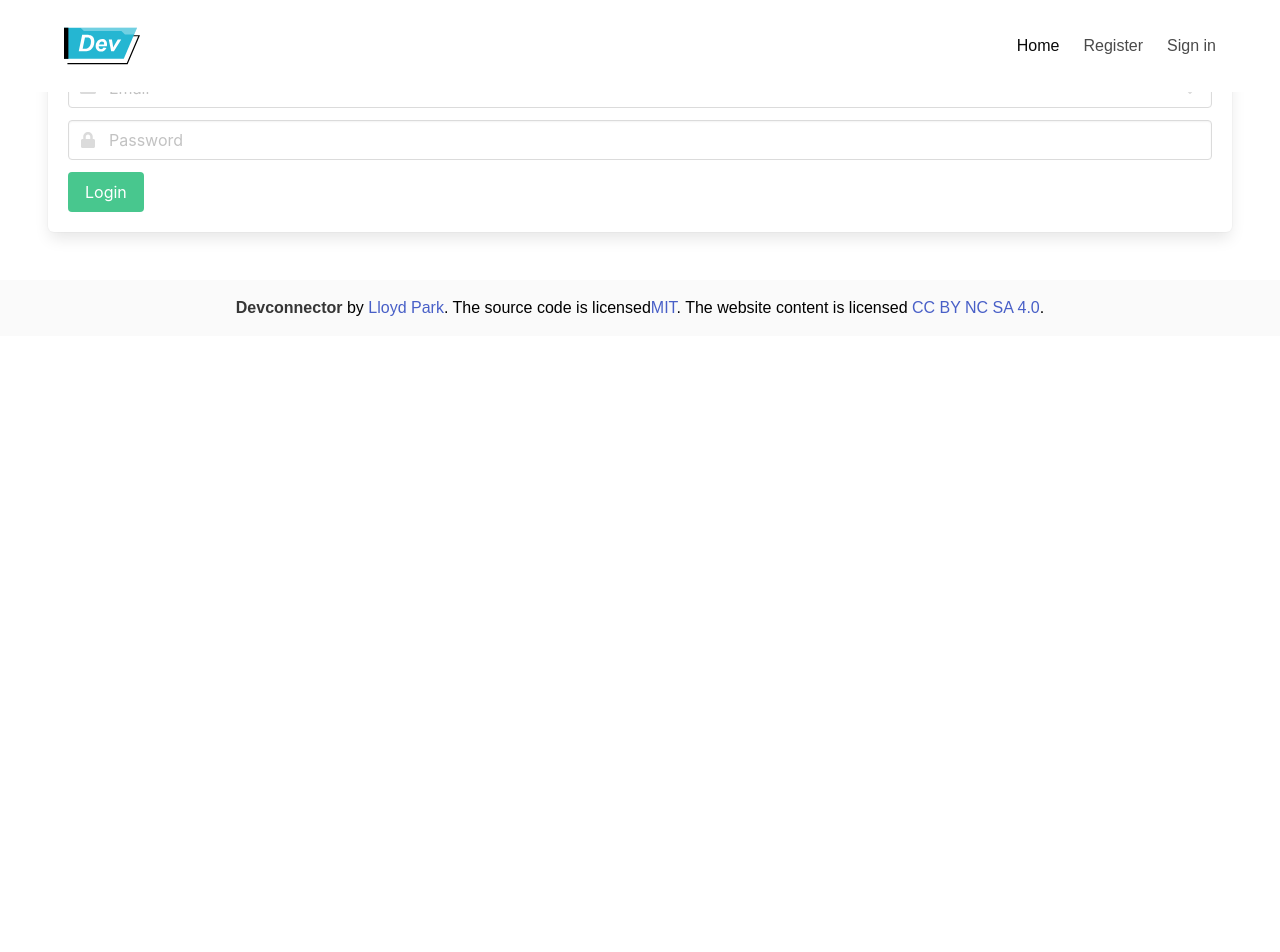
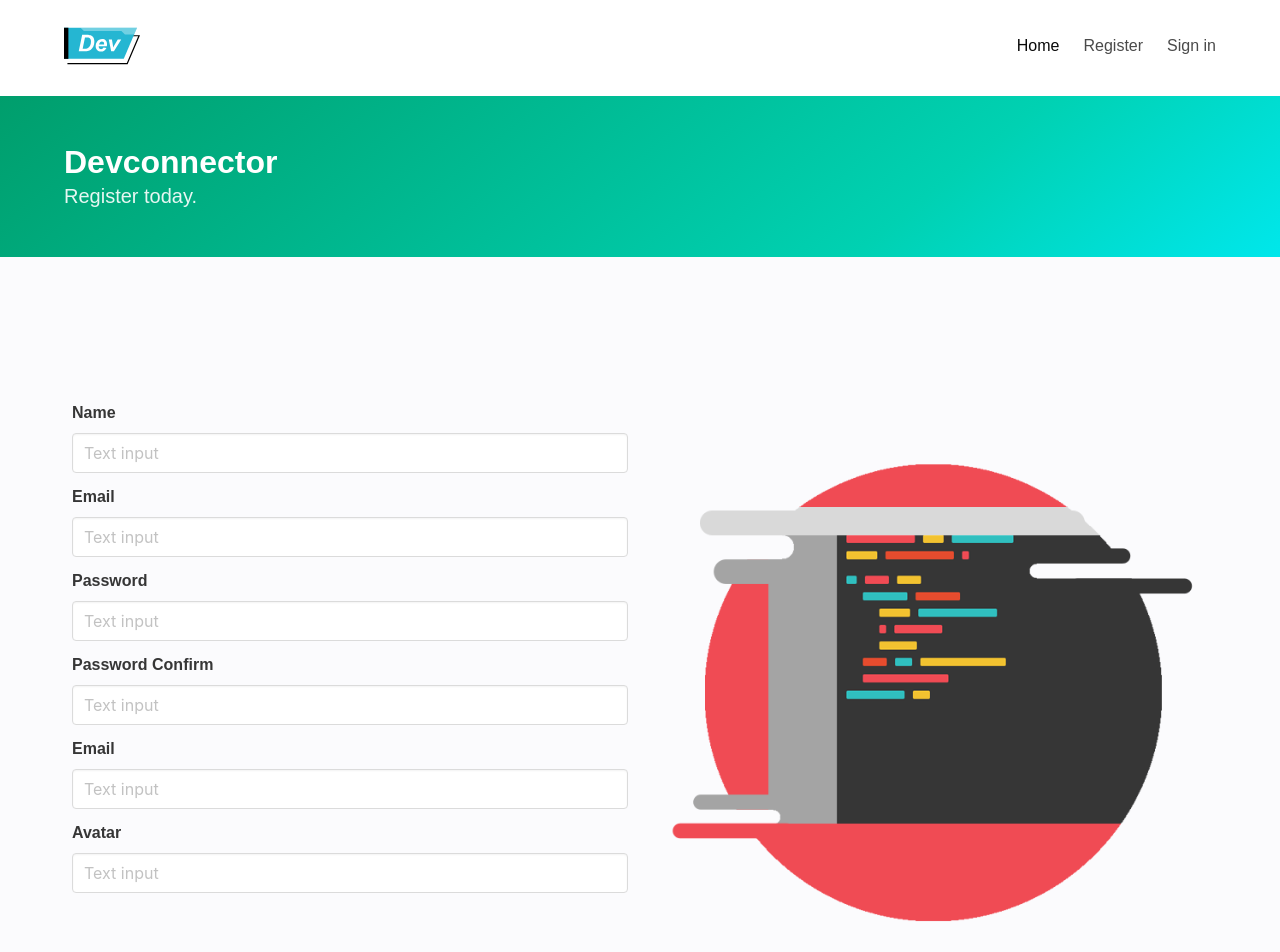
Before and after one commit to yeondam88/mern-stack-fullstack-app, a React (Create React App) app in the folder client/: page /register in a window 1280 px wide. Shown: the top 952 px of the page. Before the commit the page ends 800 px from the top, so only its background shows below. Built offline with nearby package versions, Linux system fonts and the light colour scheme; a web font is replaced by a local one.

Commit message:
register component

```diff
--- a/client/src/components/Auth/Register.js
+++ b/client/src/components/Auth/Register.js
@@ -1,4 +1,5 @@
 import React, { Component } from "react";
+import CodeIcon from "../../images/code-icon.png";
 
 class Register extends Component {
   state = {
@@ -11,33 +12,90 @@ class Register extends Component {
 
   render() {
     return (
-      <div className="section">
-        <div className="box">
-          <div className="field">
-            <p className="control has-icons-left has-icons-right">
-              <input className="input" type="email" placeholder="Email" />
-              <span className="icon is-small is-left">
-                <i className="fas fa-envelope" />
-              </span>
-              <span className="icon is-small is-right">
-                <i className="fas fa-check" />
-              </span>
-            </p>
-          </div>
-          <div className="field">
-            <p className="control has-icons-left">
-              <input className="input" type="password" placeholder="Password" />
-              <span className="icon is-small is-left">
-                <i className="fas fa-lock" />
-              </span>
-            </p>
-          </div>
-          <div className="field">
-            <p className="control">
-              <button className="button is-success">Login</button>
-            </p>
+      <div className="app-content">
+        <div className="hero is-primary is-bold">
+          <div className="hero-body">
+            <div className="container">
+              <div className="columns is-vcentered">
+                <div className="column is-two-thirds">
+                  <h1 className="title">Devconnector</h1>
+                  <h2 className="subtitle">Register today.</h2>
+                </div>
+              </div>
+            </div>
           </div>
         </div>
+        <section className="section has-background is-medium">
+          <div className="container">
+            <div className="columns">
+              <div className="column is-6">
+                <div className="field">
+                  <label className="label">Name</label>
+                  <div className="control">
+                    <input
+                      className="input"
+                      type="text"
+                      placeholder="Text input"
+                    />
+                  </div>
+                </div>
+                <div className="field">
+                  <label className="label">Email</label>
+                  <div className="control">
+                    <input
+                      className="input"
+                      type="text"
+                      placeholder="Text input"
+                    />
+                  </div>
+                </div>
+                <div className="field">
+                  <label className="label">Password</label>
+                  <div className="control">
+                    <input
+                      className="input"
+                      type="password"
+                      placeholder="Text input"
+                    />
+                  </div>
+                </div>
+                <div className="field">
+                  <label className="label">Password Confirm</label>
+                  <div className="control">
+                    <input
+                      className="input"
+                      type="password"
+                      placeholder="Text input"
+                    />
+                  </div>
+                </div>
+                <div className="field">
+                  <label className="label">Email</label>
+                  <div className="control">
+                    <input
+                      className="input"
+                      type="text"
+                      placeholder="Text input"
+                    />
+                  </div>
+                </div>
+                <div className="field">
+                  <label className="label">Avatar</label>
+                  <div className="control">
+                    <input
+                      className="input"
+                      type="text"
+                      placeholder="Text input"
+                    />
+                  </div>
+                </div>
+              </div>
+              <div className="column is-6">
+                <img src={CodeIcon} alt="code" />
+              </div>
+            </div>
+          </div>
+        </section>
       </div>
     );
   }
--- a/client/src/components/Layout/Landing.js
+++ b/client/src/components/Layout/Landing.js
@@ -45,7 +45,10 @@ class Landing extends Component {
             <div className="columns">
               <div className="column is-4">
                 <div className="card is-usp">
-                  <img src={icon1} alt="logo" width="50px" />
+                  <div style={{ textAlign: "center" }}>
+                    <img src={icon1} alt="logo" width="50px" />
+                  </div>
+
                   <hr className="spacer is-1" />
                   <h3 className="title is-4 is-spaced">Connection</h3>
                   <p className="subtitle is-5">
@@ -58,7 +61,9 @@ class Landing extends Component {
               </div>
               <div className="column is-4">
                 <div className="card is-usp">
-                  <img src={icon2} alt="logo" width="50px" />
+                  <div style={{ textAlign: "center" }}>
+                    <img src={icon2} alt="logo" width="50px" />
+                  </div>
                   <hr className="spacer is-1" />
                   <h3 className="title is-4 is-spaced">Connection</h3>
                   <p className="subtitle is-5">
@@ -71,7 +76,9 @@ class Landing extends Component {
               </div>
               <div className="column is-4">
                 <div className="card is-usp">
-                  <img src={icon3} alt="logo" width="50px" />
+                  <div style={{ textAlign: "center" }}>
+                    <img src={icon3} alt="logo" width="50px" />
+                  </div>
                   <hr className="spacer is-1" />
                   <h3 className="title is-4 is-spaced">Connection</h3>
                   <p className="subtitle is-5">
--- a/client/src/styles/index.css
+++ b/client/src/styles/index.css
@@ -24,6 +24,7 @@ body {
   justify-content: center;
   align-content: center;
   flex-direction: column;
+  margin-top: 6rem;
 }
 
 .hero-footer p {
```
